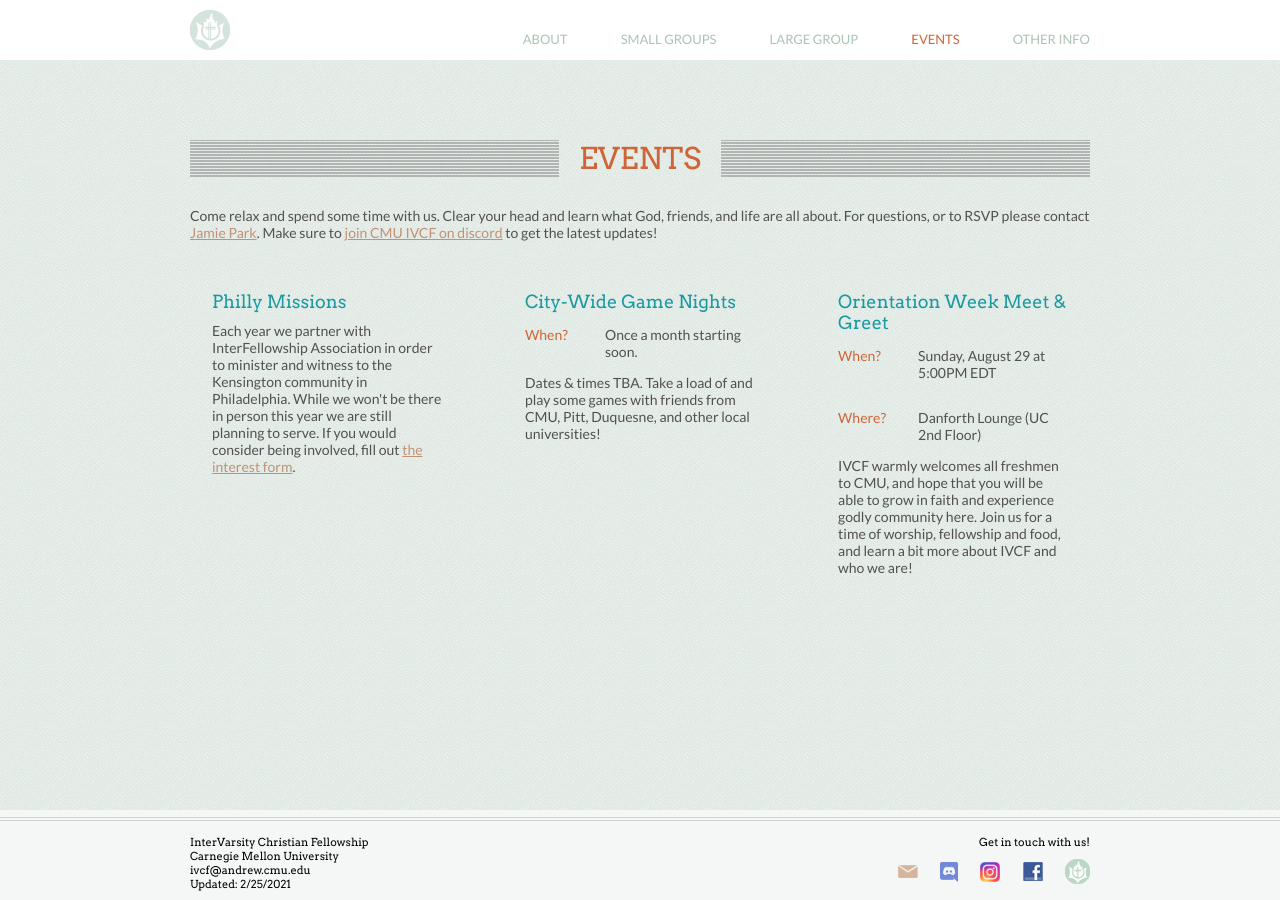
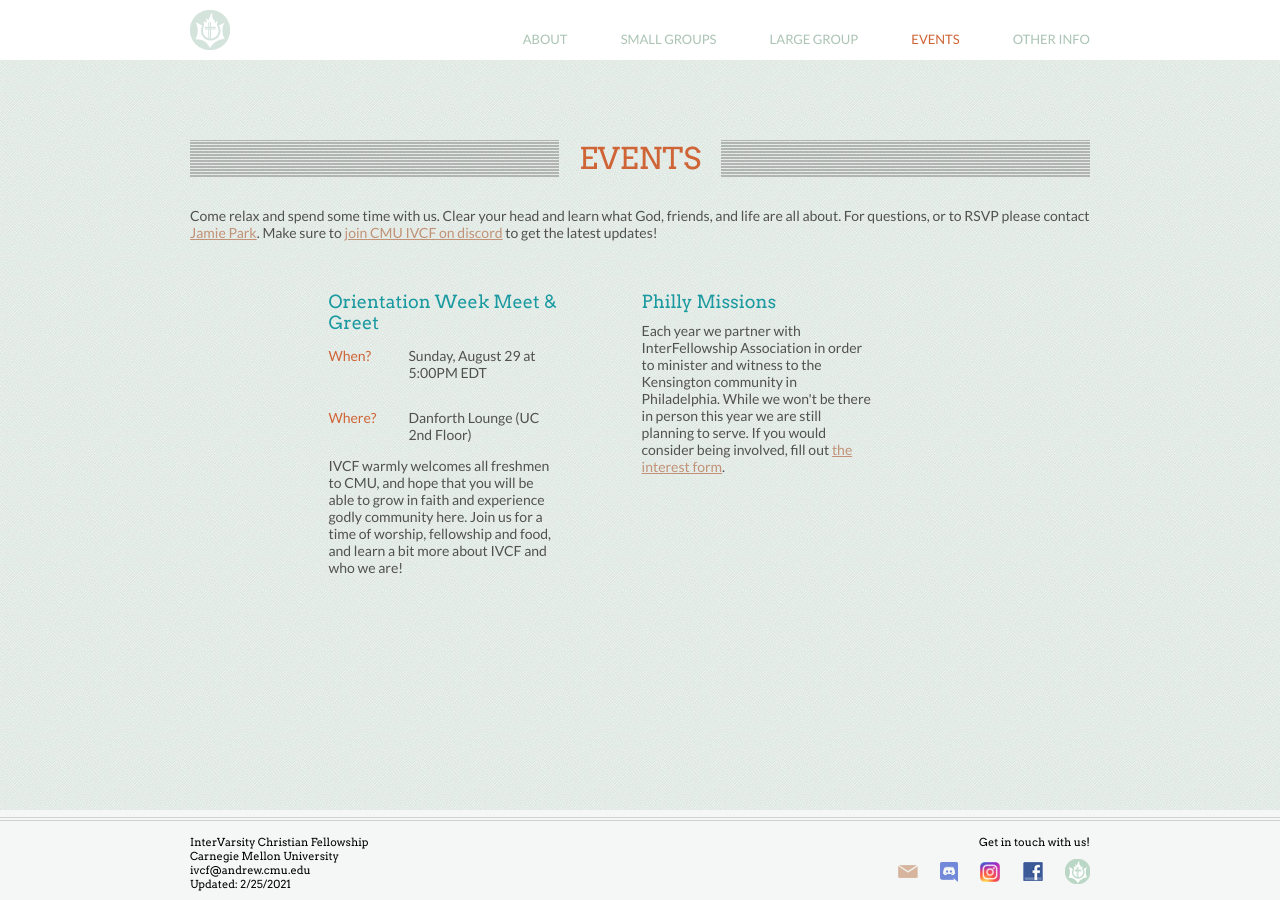
Before and after one commit to ivcf-cmu/ivcf-cmu.github.io, a Jekyll site: the page built from events.md, in a window 1280 px wide. Built offline with Jekyll 4.4.1, drawn with Linux system fonts in a browser that asks for light colours.

Commit message:
Comment out old events; reordering

```diff
--- a/events.md
+++ b/events.md
@@ -10,6 +10,22 @@
 <div class="content-events">
 	<div class="cogs">
 		<div class="tricolumn">
+			<h2>Orientation Week Meet &amp; Greet</h2>
+			<dl>
+				<dt>When?&nbsp;</dt>
+				<dd>Sunday, August 29 at 5:00PM EDT</dd>
+			</dl>
+			<dl>
+				<dt>Where?&nbsp;</dt>
+				<dd>Danforth Lounge (UC 2nd Floor)</dd>
+			</dl>
+			<p>
+				IVCF warmly welcomes all freshmen to CMU, and hope that you will be able to grow in faith and experience godly
+				community here. Join us for a time of worship, fellowship and food, and learn a bit more about IVCF and who we
+				are!
+			</p>
+		</div>
+		<div class="tricolumn">
 			<h2>Philly Missions</h2>
 			<p>
 				Each year we partner with InterFellowship Association in order to minister and witness to the Kensington
@@ -18,7 +34,7 @@
 				<a href="https://forms.gle/mjMGEAYmiykmSouy8" target="_blank">the interest form</a>.
 			</p>
 		</div>
-		<div class="tricolumn">
+		<!-- <div class="tricolumn">
 			<h2>City-Wide Game Nights</h2>
 			<dl>
 				<dt>When?&nbsp;</dt><dd>Once a month starting soon.</dd>
@@ -26,21 +42,7 @@
 			<p>
 				Dates & times TBA. Take a load of and play some games with friends from CMU, Pitt, Duquesne, and other local universities!
 			</p>
-		</div>
-		<div class="tricolumn">
-			<h2>Orientation Week Meet &amp; Greet</h2>
-			<dl>
-				<dt>When?&nbsp;</dt>
-				<dd>Sunday, August 29 at 5:00PM EDT</dd>
-			</dl>
-			<dl>
-			    <dt>Where?&nbsp;</dt>
-			    <dd>Danforth Lounge (UC 2nd Floor)</dd>
-			</dl>
-			<p>
-				IVCF warmly welcomes all freshmen to CMU, and hope that you will be able to grow in faith and experience godly community here. Join us for a time of worship, fellowship and food, and learn a bit more about IVCF and who we are!
-			</p>
-		</div>
+		</div> -->
 		<!--
 		<div class="tricolumn">
 			<h2>Ignite Conference</h2>
```
